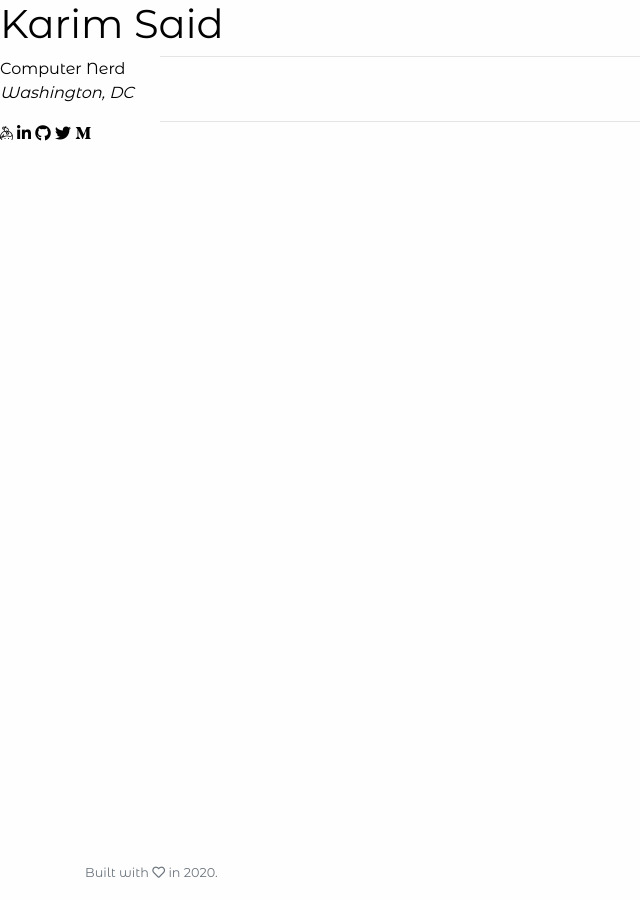
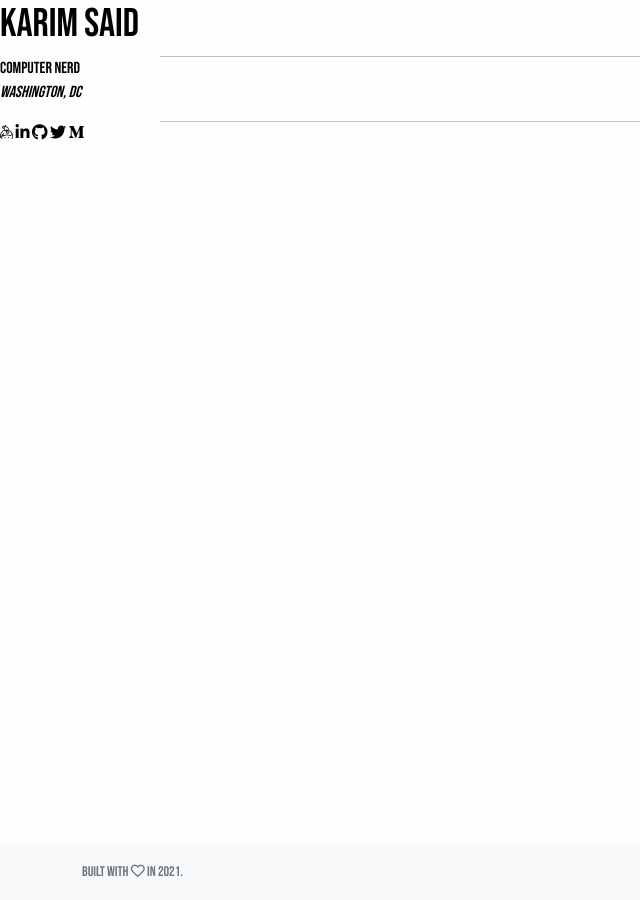
Before and after one commit to egyptiankarim/egyptiankarim.github.io, a Jekyll site: the page built from index.md, in a window 1280 px wide. Shown: the whole page, without its empty margins (0-640 px from the left). Built offline with Jekyll 4.4.1, drawn with Linux system fonts in a browser that asks for light colours; nearby versions of some CDN libraries.

Commit message:
2021 update.

```diff
--- a/_includes/footer.html
+++ b/_includes/footer.html
@@ -1,5 +1,5 @@
-<footer class="footer mt-auto py-3">
+<footer class="footer mt-auto py-3 bg-light">
   <div class="container">
-    <span class="text-muted small">Built with <i class="far fa-heart" aria-hidden="true"></i> in 2020.</span>
+    <span class="text-muted small">Built with <i class="far fa-heart" aria-hidden="true"></i> in 2021.</span>
   </div>
 </footer>
--- a/_includes/head.html
+++ b/_includes/head.html
@@ -8,7 +8,7 @@
   <title>{{ site.title }}</title>
 
   <!-- BootStrap -->
-  <link rel="stylesheet" href="https://stackpath.bootstrapcdn.com/bootstrap/4.5.0/css/bootstrap.min.css" integrity="sha384-9aIt2nRpC12Uk9gS9baDl411NQApFmC26EwAOH8WgZl5MYYxFfc+NcPb1dKGj7Sk" crossorigin="anonymous">
+  <link href="https://cdn.jsdelivr.net/npm/bootstrap@5.0.1/dist/css/bootstrap.min.css" rel="stylesheet" integrity="sha384-+0n0xVW2eSR5OomGNYDnhzAbDsOXxcvSN1TPprVMTNDbiYZCxYbOOl7+AMvyTG2x" crossorigin="anonymous">
 
   <!-- Custom CSS -->
   <link rel="stylesheet" href="/css/egyptiankarim.css">
--- a/_includes/scripts.html
+++ b/_includes/scripts.html
@@ -3,5 +3,5 @@
 
 <!-- Bootstrap -->
 <script src="https://code.jquery.com/jquery-3.5.1.slim.min.js" integrity="sha384-DfXdz2htPH0lsSSs5nCTpuj/zy4C+OGpamoFVy38MVBnE+IbbVYUew+OrCXaRkfj" crossorigin="anonymous"></script>
-<script src="https://cdn.jsdelivr.net/npm/popper.js@1.16.0/dist/umd/popper.min.js" integrity="sha384-Q6E9RHvbIyZFJoft+2mJbHaEWldlvI9IOYy5n3zV9zzTtmI3UksdQRVvoxMfooAo" crossorigin="anonymous"></script>
-<script src="https://stackpath.bootstrapcdn.com/bootstrap/4.5.0/js/bootstrap.min.js" integrity="sha384-OgVRvuATP1z7JjHLkuOU7Xw704+h835Lr+6QL9UvYjZE3Ipu6Tp75j7Bh/kR0JKI" crossorigin="anonymous"></script>
+<script src="https://cdn.jsdelivr.net/npm/@popperjs/core@2.9.2/dist/umd/popper.min.js" integrity="sha384-IQsoLXl5PILFhosVNubq5LC7Qb9DXgDA9i+tQ8Zj3iwWAwPtgFTxbJ8NT4GN1R8p" crossorigin="anonymous"></script>
+<script src="https://cdn.jsdelivr.net/npm/bootstrap@5.0.1/dist/js/bootstrap.min.js" integrity="sha384-Atwg2Pkwv9vp0ygtn1JAojH0nYbwNJLPhwyoVbhoPwBhjQPR5VtM2+xf0Uwh9KtT" crossorigin="anonymous"></script>
--- a/_layouts/default.html
+++ b/_layouts/default.html
@@ -4,7 +4,11 @@
   {% include head.html %}
 
   <body class="d-flex flex-column h-100">
-    {{ content }}
+
+    <!-- Begin page content -->
+    <main class="flex-shrink-0">
+      {{ content }}
+    </main>
 
     {% include footer.html %}
   </body>
--- a/css/egyptiankarim.css
+++ b/css/egyptiankarim.css
@@ -1,10 +1,10 @@
-@import url('https://fonts.googleapis.com/css2?family=Montserrat+Alternates:wght@400;700');
+@import url('https://fonts.googleapis.com/css2?family=Bebas+Neue&display=swap');
 
 html, body {
   height: 100%;
   background-color: #fefefe;
 
-  font-family: 'Montserrat Alternates', sans-serif;
+  font-family: 'Bebas Neue', cursive;
 
   color: #010101;
 }
@@ -26,6 +26,11 @@ hr {
   width: 25%;
 }
 
-.list-social {
-  font-size: xx-large;
+.big {
+  font-size: x-large;
 }
+
+ul {
+  list-style-type: none;
+  padding: 0;
+}
```
Also changed, not shown: Gemfile (+18 -7 lines), 1 other file.
